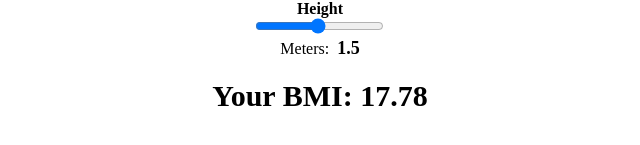
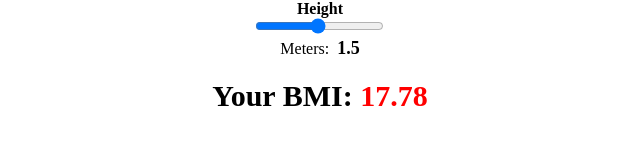
Before and after one commit to practice-ben/bmi-calculator, a React (Vite) app: page / in a window 1280 px wide. Shown: the part 427-572 px from the top of the page, without its empty margins (320-960 px from the left). Built offline with nearby package versions, Linux system fonts and the light colour scheme.

Commit message:
Add status color based on health

```diff
--- a/src/App.jsx
+++ b/src/App.jsx
@@ -3,6 +3,7 @@ import {useState, useMemo} from "react";
 export default function App() {
   const [weight, setWeight] = useState(40);
   const [height, setHeight] = useState(1.5);
+  const [health, setHealth] = useState(null);
 
 
   function displayWeight(e) {
@@ -17,6 +18,14 @@ export default function App() {
 
   function calculateBmi(w, h) {
     let result = w / (h * h)
+
+    // set healthy status
+    if(result < 18.5 || result > 24.9) {
+      setHealth(false);
+    } else if(result >= 18.5 && result <= 24.9) {
+      setHealth(true);
+    }
+
     return result.toFixed(2);
   }
 
@@ -48,7 +57,7 @@ export default function App() {
         </div>
 
         {/* display the BMI */}
-        <p className="bmi">Your BMI: {bmi}</p>
+        <p className="bmi">Your BMI: <span className={health ? "okay" : "danger"}>{bmi}</span></p>
       </div>
     </div>
   )
--- a/src/index.css
+++ b/src/index.css
@@ -31,3 +31,9 @@ body {
   font-weight: 700;
   font-size: 30px;
 }
+.danger {
+  color: red;
+}
+.okay {
+  color: green;
+}
```
